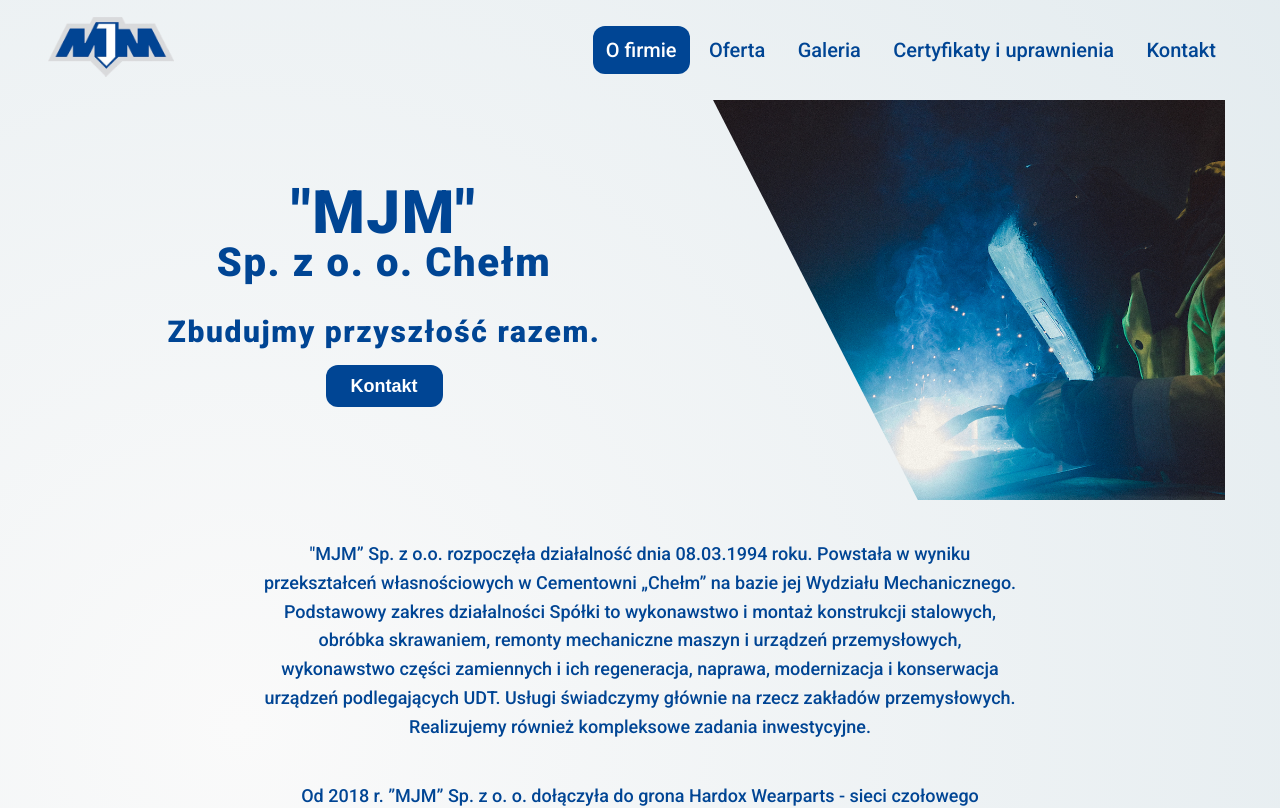
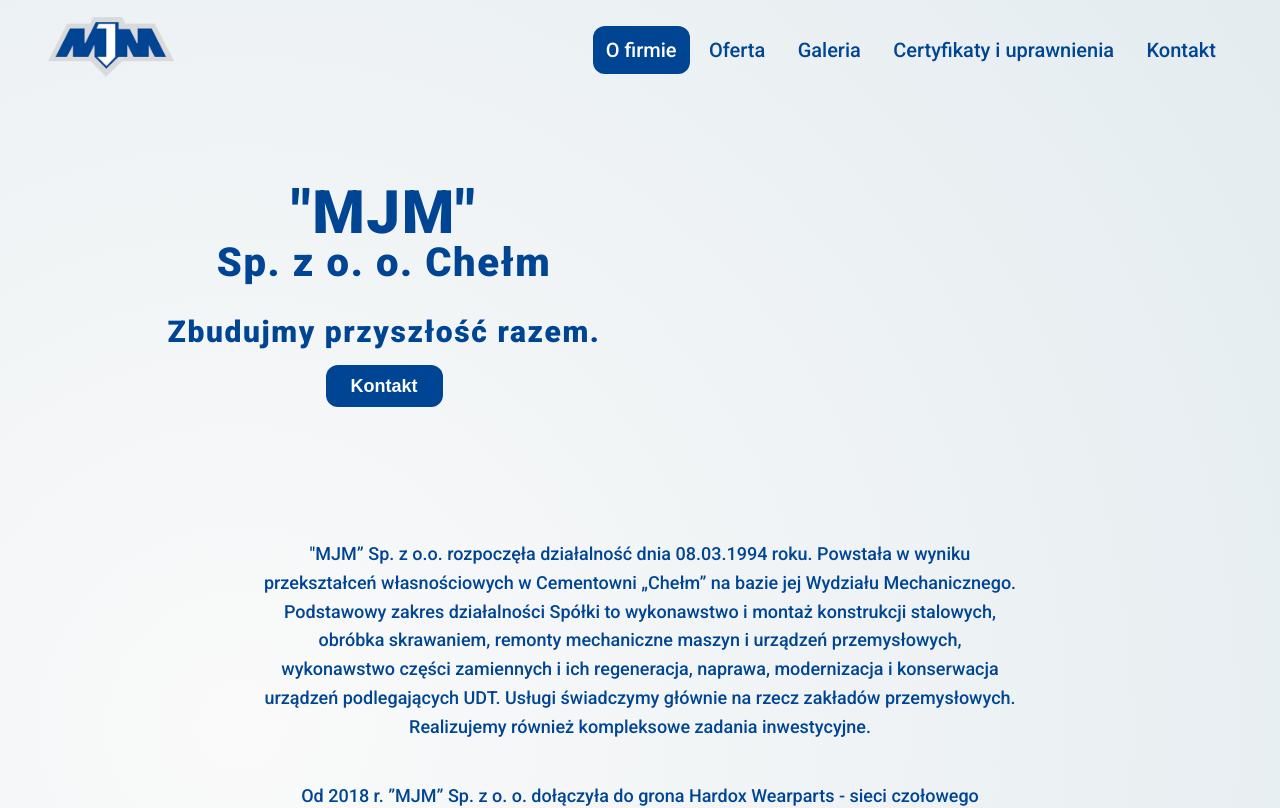
Before and after one commit to yakksiek/mjm-chelm, a React (Vite) app: page / in a window 1280 px wide. Shown: the top 808 px of the page. Built offline with nearby package versions, Linux system fonts and the light colour scheme.

Commit message:
remove the hero image

```diff
--- a/src/components/HeroSection.jsx
+++ b/src/components/HeroSection.jsx
@@ -23,7 +23,7 @@
           </div>
         </div>
         <div className={classes["image-container"]}>
-          <img src={mjm12} className={classes["image-hero"]} />
+          {/* <img src={mjm12} className={classes["image-hero"]} /> */}
         </div>
       </div>
       <div className={`${classes.bio}`}>
```
